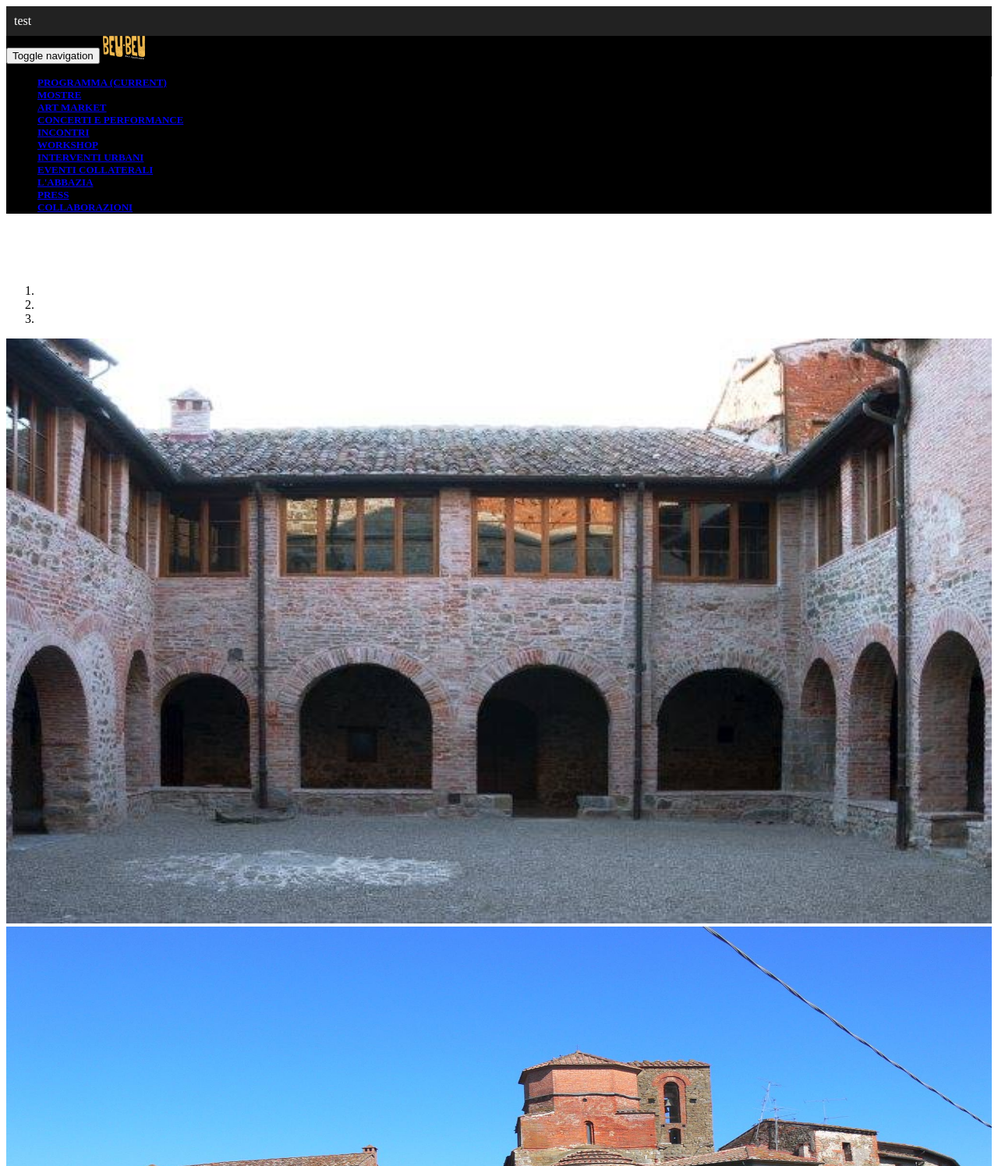
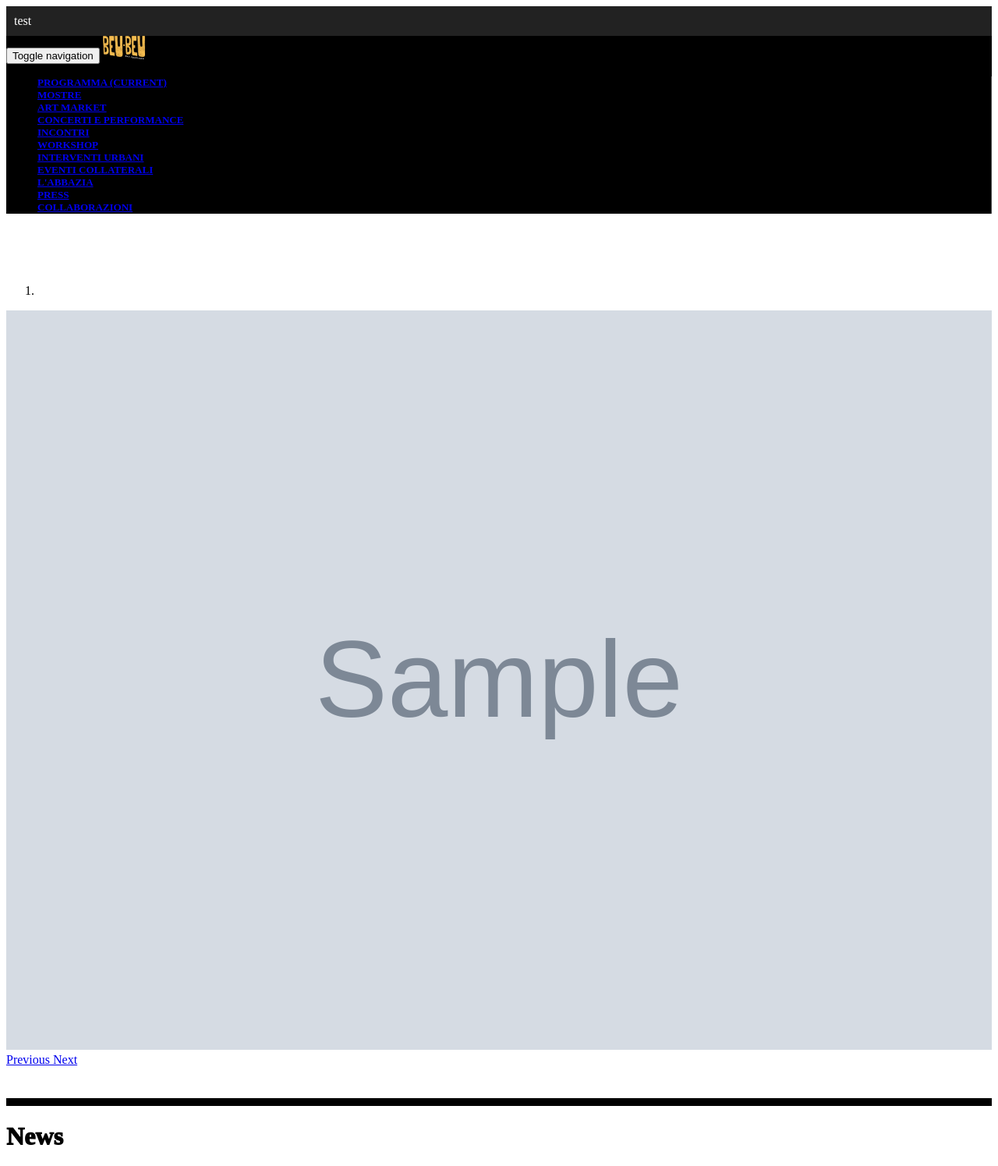
Before and after one commit to hellspite/beubeu, a Symfony app: template templates/default/index.html.twig in a window 1280 px wide. Shown: the top 1495 px of the page at 78% size. Run offline with Twig, Linux system fonts and the light colour scheme; the template is opened without the code that fills it: most values are stand-ins (such as "Sample title", 1, 10 or a date in 2020); grey boxes marked "Sample" are stand-in pictures; some libraries are stand-ins or nearby versions.

Commit message:
Dinamicizzato Carousel anche nel frontend

```diff
--- a/public/css/main.css
+++ b/public/css/main.css
@@ -36,7 +36,6 @@
 }
 
 .carousel-inner img{
-    max-height:750px;
 }
 
 .news-container{
--- a/templates/default/index.html.twig
+++ b/templates/default/index.html.twig
@@ -5,22 +5,18 @@
     <div id="carousel-homepage" class="carousel slide" data-ride="carousel">
         <!-- Indicators -->
         <ol class="carousel-indicators">
-            <li data-target="#carousel-homepage" data-slide-to="0" class="active"></li>
-            <li data-target="#carousel-homepage" data-slide-to="1"></li>
-            <li data-target="#carousel-homepage" data-slide-to="2"></li>
+            {% for key, c in carousels %}
+                <li data-target="#carousel-homepage" data-slide-to="{{ key }}" {% if key == 0 %}class="active"{% endif %}></li>
+            {% endfor %}
         </ol>
 
         <!-- Wrapper for slides -->
         <div class="carousel-inner" role="listbox">
-            <div class="item active">
-                <img src="{{ asset('images/carousel1.jpg') }}" style="width:100%;" alt="" />
-            </div>
-            <div class="item">
-                <img src="{{ asset('images/carousel2.jpg') }}" style="width:100%;" alt="" />
-            </div>
-            <div class="item">
-                <img src="{{ asset('images/carousel3.jpg') }}" style="width:100%;" alt="" />
-            </div>
+            {% for key, c in carousels %}
+                <div class="item{% if key == 0 %} active{% endif %}">
+                    <img src="{{ asset('uploads/images/carousel/'~c.image) }}" style="width:100%;" alt="" />
+                </div>
+            {% endfor %}
         </div>
 
         <!-- Controls -->
```
Also changed, not shown: src/Controller/DefaultController.php (+6 -1 lines), public/uploads/images/carousel/carousel2.jpg (added), public/uploads/images/carousel/carousel3.jpg (added), public/uploads/images/carousel/carousel4.jpg (added).
